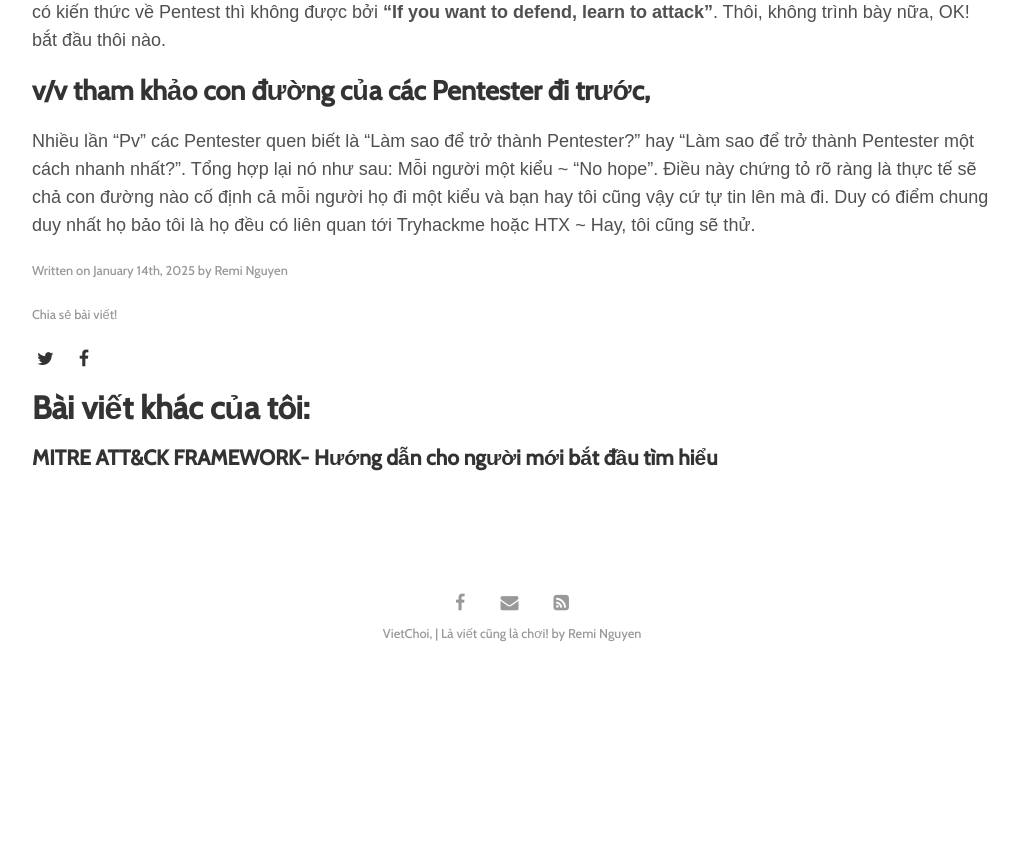
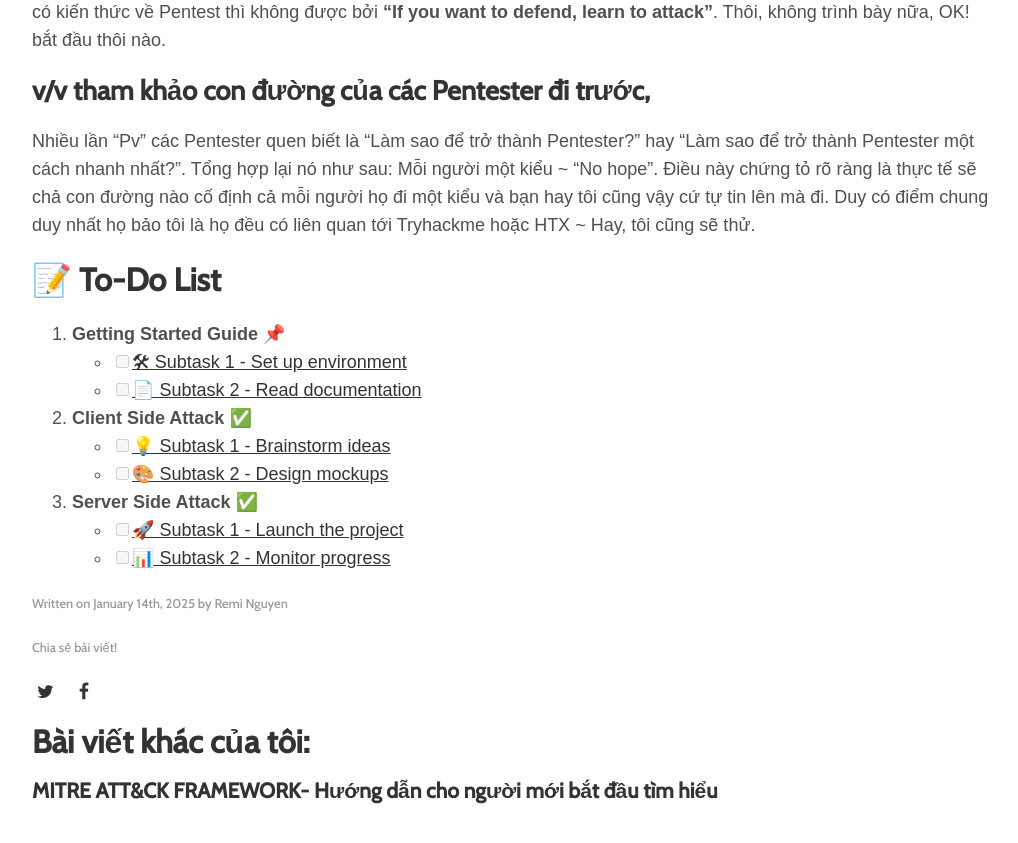
Before and after one commit to vietcf/vietchoi, a Jekyll site: the page built from _posts/2025-01-14-bat-dau-ve-series-bao-mat101.md, in a window 1280 px wide and 900 px high, scrolled down 988 px. Shown: the top 843 px of the window, without its empty margins (128-1146 px from the left). Built offline with Jekyll 4.4.1, drawn with Linux system fonts in a browser that asks for light colours; some web fonts are replaced; before the commit the page ends 1668 px from its top, so only the background shows below that.

Commit message:
Update blog

```diff
--- a/_posts/2025-01-14-bat-dau-ve-series-bao-mat101.md
+++ b/_posts/2025-01-14-bat-dau-ve-series-bao-mat101.md
@@ -11,3 +11,20 @@
 
 ## v/v tham khảo con đường của các Pentester đi trước,
 Nhiều lần "Pv" các Pentester quen biết là "Làm sao để trở thành Pentester?" hay "Làm sao để trở thành Pentester một cách nhanh nhất?". Tổng hợp lại nó như sau: Mỗi người một kiểu ~ "No hope". Điều này chứng tỏ rõ ràng là thực tế sẽ chả con đường nào cố định cả mỗi người họ đi một kiểu và bạn hay tôi cũng vậy cứ tự tin lên mà đi. Duy có điểm chung duy nhất họ bảo tôi là họ đều có liên quan tới Tryhackme hoặc HTX ~ Hay, tôi cũng sẽ thử.
+
+
+
+
+# 📝 To-Do List
+
+1. **Getting Started Guide** 📌
+   - [ ] [🛠 Subtask 1 - Set up environment](https://example.com/setup-environment)
+   - [ ] [📄 Subtask 2 - Read documentation](https://example.com/documentation)
+
+2. **Client Side Attack** ✅
+   - [ ] [💡 Subtask 1 - Brainstorm ideas](https://example.com/brainstorm)
+   - [ ] [🎨 Subtask 2 - Design mockups](https://example.com/design)
+
+3. **Server Side Attack** ✅
+   - [ ] [🚀 Subtask 1 - Launch the project](https://example.com/launch)
+   - [ ] [📊 Subtask 2 - Monitor progress](https://example.com/monitor)
```
